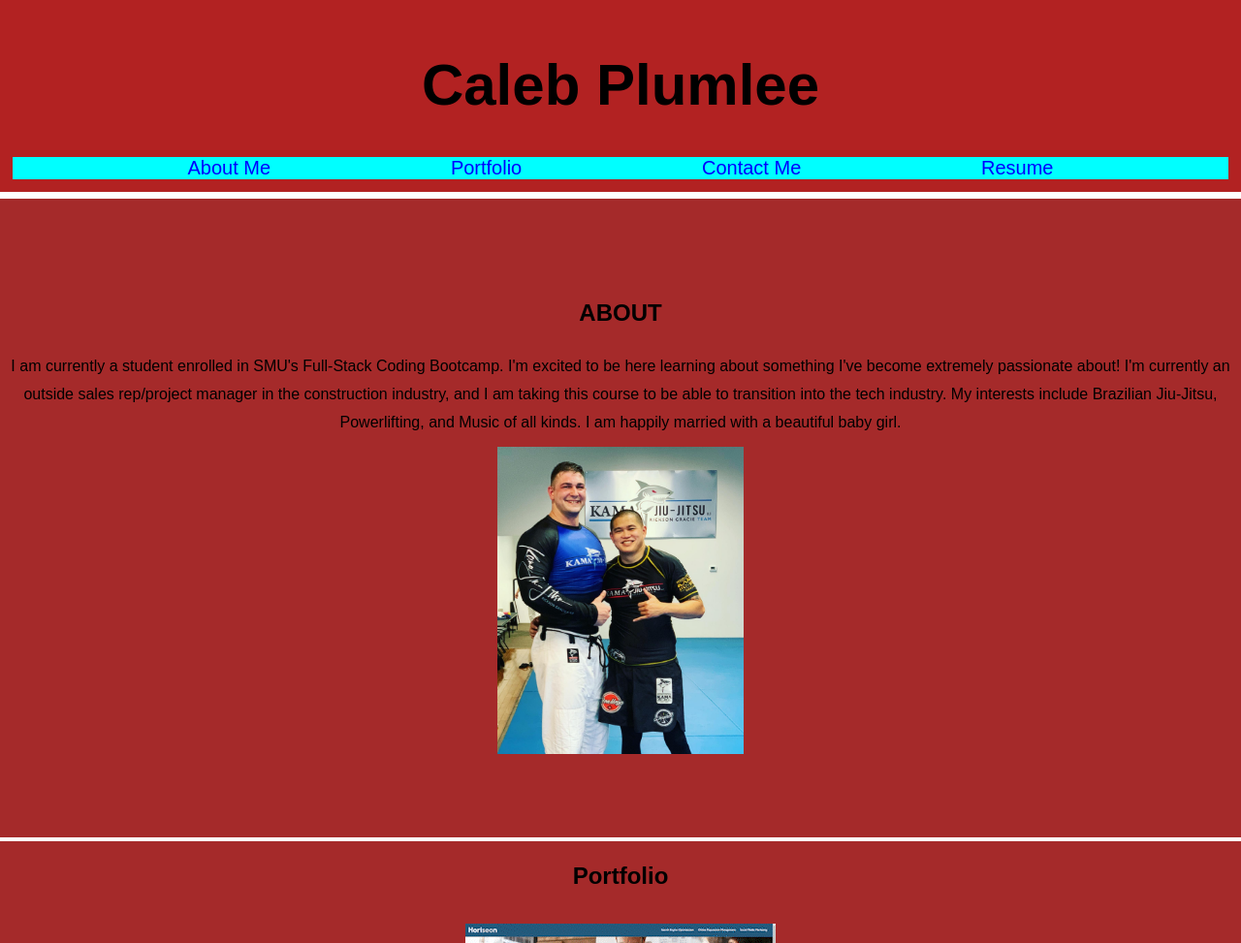
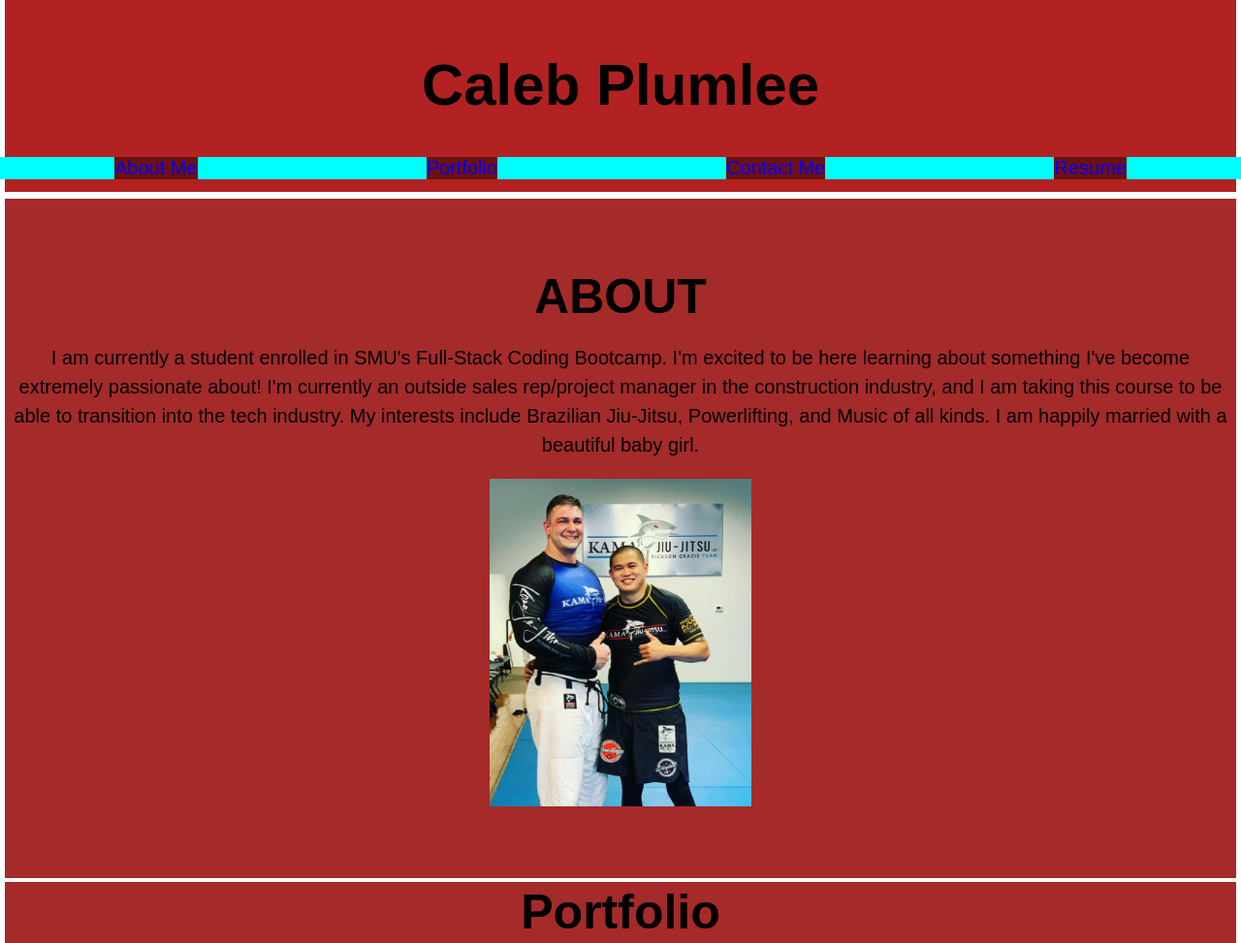
Before and after one commit to cplumlee72/Module-2-Challenge, a plain HTML site: page index.html in a window 1280 px wide. Shown: the top 973 px of the page at 97% size. Drawn offline with Linux system fonts and the light colour scheme.

Commit message:
Further improved code to center everything.

```diff
--- a/assets/css/stylesheet.css
+++ b/assets/css/stylesheet.css
@@ -5,8 +5,9 @@
 body {
     font-family: Arial;
     margin: 0%;
-    display: block;
+    display: flex;
     flex-direction: column;
+    flex-wrap: nowrap;
     justify-content: flex-start;
     min-height: 100vh;
     min-width: 100vw;
@@ -17,11 +18,19 @@ body {
 header {
     padding: 1%;
     background: firebrick;
+    display: flex;
+    flex-flow: row wrap;
+    justify-content: center;
     text-align: center;
     color: black;
     font-size: 30px;
     margin: 0;
     max-width: 100vw;
+    margin: 0px 5px;
+}
+
+h1 {
+    width: 100%;
 }
 
 nav {
@@ -29,7 +38,8 @@ nav {
     flex-direction: row;
     flex-wrap: wrap;
     background-color: aqua;
-    justify-content: space-evenly;
+    justify-content: space-around;
+    min-width: 100vw;
 
 }
 
@@ -38,6 +48,7 @@ nav a {
     color: blue;
     margin: 0 5px ;
     font-size: 20px;
+    background-color: rgb(109, 16, 16);
 }
 
 
@@ -45,7 +56,7 @@ main {
     display: flex;
     flex-direction: column;
     justify-content: start;
-    margin: 5px 0px;
+    margin: 5px 5px;
     padding-left: 0%;
     max-width: 100vw;
 }
@@ -64,28 +75,33 @@ img {
     padding: 5px;
 }
 
-
+h2 {
+    font-size: 50px;
+    margin: 0%;
+}
 
 .about {
-    line-height: 1.8;
+    line-height: 1.5;
     padding: 2px;
-
     flex: 1 1 0;
     display: flex;
     flex-flow: row wrap;
     max-width: 100vw;
-    justify-content: space-around;
+    justify-content: center;
     align-content: center;
     background-color: brown;
+    text-align: center;
 }
 
 article {
     text-align: center;
+    margin: 10px 5px;
+    font-size: 20px;
 }
 
 #aboutimg {
     max-width: 30%;
-    height: 50%;
+    max-height: 50%;
     margin: 5px;
 }
 
@@ -100,6 +116,7 @@ article {
     justify-content: center;
     align-items: center;
     background-color: brown;
+
     }
 
 #bigcard {
@@ -112,11 +129,16 @@ article {
     margin-right: 0%;
 }
 
+#bigcard img {
+    width: 600px;
+}
+
 
 .card {
     padding: 10px;
     margin-left: 0%;
     margin-right: 0%;
+    text-align: center;
 }
 
 .contact {
@@ -125,7 +147,6 @@ article {
     flex-flow: row wrap;
     justify-content: center;
     background-color: brown;
-
 }
 
 .contactheader {
@@ -149,9 +170,10 @@ footer {
 }
 
 
-@media screen and (max-width: 339px) {
+@media screen and (max-width: 996px) {
+
     img {
-        max-width: 120%;
+        max-width: 100%;
         height: auto;
     }
 
--- a/index.html
+++ b/index.html
@@ -24,20 +24,20 @@
         <!-- About -->
        <section class="about">
             <div class="aboutheader">
-                <a id="aboutlink"><h1>ABOUT</h1></a>
+                <a id="aboutlink"><h2>ABOUT</h2></a>
             </div>
             <article> I am currently a student enrolled in SMU's Full-Stack Coding Bootcamp. I'm excited to be
              here learning about something I've become extremely passionate about! I'm currently an outside
              sales rep/project manager in the construction industry, and I am taking this course to be able
              to transition into the tech industry.  My interests include Brazilian Jiu-Jitsu, Powerlifting,
              and Music of all kinds. I am happily married with a beautiful baby girl.</article>
-             <img id="aboutimg" src="./assets/images/davidleme.jpg">
+             <img id="aboutimg" src="./assets/images/davidleme.jpg" alt="image of two jiujitsu guys.">
             </section>
 
         <!-- Portfolio -->
         <section class="portfolio">
             <div class="portfolioheader">
-                <a id="portfoliolink"><h1>Portfolio</h1></a>
+                <a id="portfoliolink"><h2>Portfolio</h2></a>
             </div>
             <div id="bigcard" class="card"><img src="./assets/images/bigcardimg.gif"> Weekly Challenge 1 </div>
             <div class="card"><a href="https://via.placeholder.com/150.png"><img src="https://via.placeholder.com/150.png"></a> Coming Soon!</div>
@@ -49,7 +49,7 @@
         <section class="contact">
         <div class="contact">
             <div class="contactheader">
-                <a id="contactlink"></a><h1>contact</h1></a>
+                <a id="contactlink"></a><h2>CONTACT ME</h2></a>
             </div>
                 <p id="email"> <b>Email:</b> <a href="mailto:bambini6@gmail.com">bambini6@gmail.com</a> </p>
                 <p id="github"> <b>Github:</b> <a href=github.com/cplumlee72> github.com/cplumlee72</a> </p>
```
